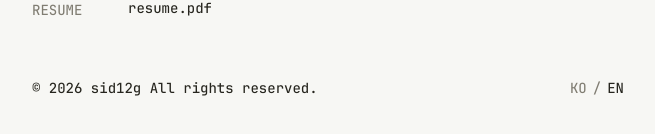
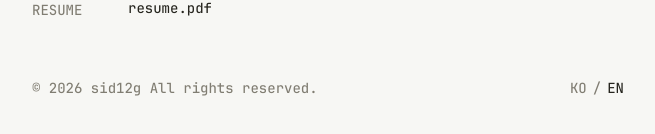
Before and after one commit to SID12g/sid12g.dev, a Next.js app: page /en in a window 1280 px wide. Shown: the part 3446-3580 px from the top of the page, without its empty margins (312-967 px from the left). Built offline with nearby package versions, Linux system fonts and the light colour scheme; no server answers.

Commit message:
style(footer): 저작권 텍스트 색상을 muted로 변경

```diff
--- a/src/components/Footer.tsx
+++ b/src/components/Footer.tsx
@@ -6,7 +6,7 @@ export default function Footer({ lang }: { lang: Locale }) {
   const year = new Date().getFullYear();
   return (
     <footer className="mt-14 mb-3 flex flex-row items-center justify-between gap-4">
-      <p className="text-sm text-primary font-jetbrains-mono">
+      <p className="text-sm text-muted font-jetbrains-mono">
         © {year}{" "}
         <Link
           href={localizePath(lang, "/")}
```
